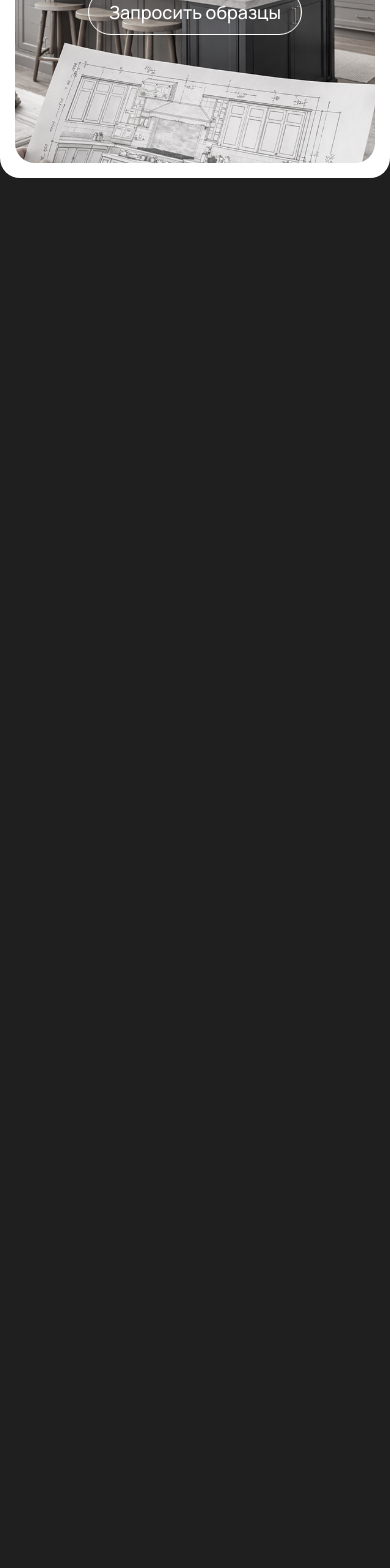
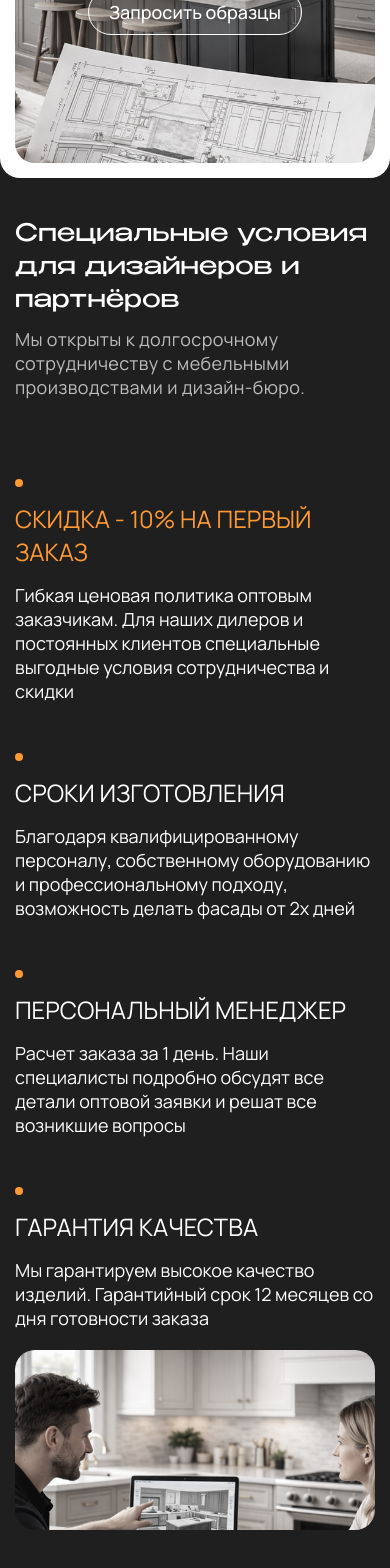
Before and after one commit to IsaRakhatbekov/facade_factory, a Next.js app: page / in a window 390 px wide. Shown: the part 7772-9340 px from the top of the page. Before the commit the page ends 7950 px from the top, so only its background shows below. Built offline with nearby package versions, Linux system fonts and the light colour scheme.

Commit message:
adaptive of SPecialConditions section

```diff
--- a/src/app/page.tsx
+++ b/src/app/page.tsx
@@ -4,6 +4,7 @@ import Hero from '../components/sections/Hero/Hero'
 import OurClients from '../components/sections/OurClients/OurClients'
 import Production from '../components/sections/Production/Production'
 import ReadyProjects from '../components/sections/ReadyProjects/ReadyProjects'
+import SpecialConditions from '../components/sections/SpecialConditions/SpecialConditions'
 import WorkProcess from '../components/sections/WorkProcess /WorkProcess'
 
 export default function Home() {
@@ -18,7 +19,7 @@ export default function Home() {
 				<WorkProcess />
 				{/* <WhyWe /> */}
 				<ReadyProjects />
-				{/* <SpecialConditions /> */}
+				<SpecialConditions />
 				{/* <Form /> */}
 			</main>
 			{/* <Footer /> */}
--- a/src/components/sections/SpecialConditions/SpecialConditions.module.scss
+++ b/src/components/sections/SpecialConditions/SpecialConditions.module.scss
@@ -3,8 +3,33 @@
 .SpecialConditions {
 	padding: 80px 0;
 
+	.titleWrapper {
+		display: flex;
+		align-items: center;
+		justify-content: space-between;
+		gap: 20px;
+		margin-bottom: 80px;
+	}
+
+	.titleLine {
+		border-radius: 30px;
+		width: 55%;
+		flex-shrink: 1;
+		height: 10px;
+		background: rgba(255, 255, 255, 0.6);
+	}
+
+	.title {
+		flex-shrink: 0;
+		margin-bottom: 10px;
+	}
+
 	.subtitle {
-		margin-bottom: 80px;
+		font-family: $manrope;
+		font-weight: 400;
+		font-size: 18px;
+		letter-spacing: 0.02em;
+		color: rgba(255, 255, 255, 0.7);
 	}
 
 	.wrapper {
@@ -68,16 +93,54 @@
 		font-size: 18px;
 		color: $white;
 	}
+}
 
-	// Адаптив под мобильные
-	@media (max-width: 768px) {
-		.content {
-			grid-template-columns: 1fr; // одна колонка
+@media (max-width: 991px) {
+	.SpecialConditions {
+		.wrapper {
+			gap: 20px;
+		}
+
+		.list {
 			gap: 30px;
 		}
 
-		.wrapper {
-			gap: 40px;
+		.item {
+			gap: 15px;
 		}
 	}
 }
+
+@media (max-width: 790px) {
+	.SpecialConditions {
+		padding: 40px 0;
+		.wrapper {
+			flex-direction: column-reverse;
+		}
+
+		.titleLine {
+			display: none;
+		}
+		.imgWrapper {
+			width: 100%;
+			max-width: 100%;
+			height: 300px;
+			& img {
+				object-fit: contain;
+				object-position: bottom;
+			}
+		}
+	}
+}
+
+@media (max-width: 500px) {
+	.SpecialConditions {
+		.content {
+			grid-template-columns: repeat(1, 1fr);
+		}
+		.imgWrapper {
+			height: 180px;
+			flex: none;
+		}
+	}
+}
--- a/src/components/sections/SpecialConditions/SpecialConditions.tsx
+++ b/src/components/sections/SpecialConditions/SpecialConditions.tsx
@@ -5,13 +5,18 @@ const SpecialConditions = () => {
 	return (
 		<section className={styles.SpecialConditions}>
 			<div className={`${styles.container} container`}>
-				<h2 className={`${styles.title} def-title`}>
-					Специальные условия для дизайнеров и партнёров
-				</h2>
-				<h3 className={styles.subtitle}>
-					Мы открыты к долгосрочному сотрудничеству с мебельными производствами
-					и дизайн-бюро.
-				</h3>
+				<div className={styles.titleWrapper}>
+					<div className={styles.titleLine}></div>
+					<div className={styles.titleInner}>
+						<h2 className={`${styles.title} def-title`}>
+							Специальные условия для дизайнеров и партнёров
+						</h2>
+						<h3 className={styles.subtitle}>
+							Мы открыты к долгосрочному сотрудничеству с мебельными
+							производствами и дизайн-бюро.
+						</h3>
+					</div>
+				</div>
 
 				<div className={styles.wrapper}>
 					<div className={styles.imgWrapper}>
```
